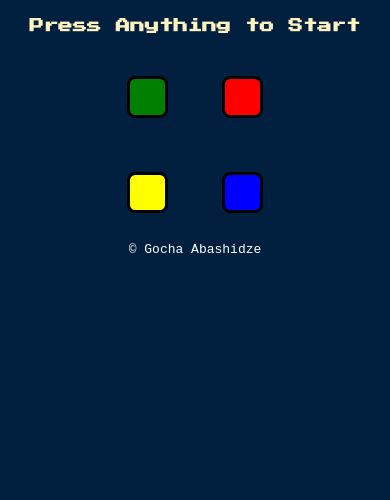
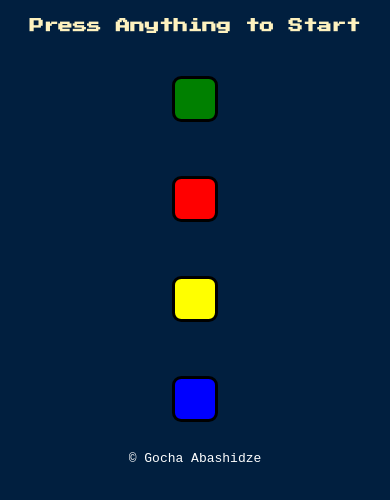
Before and after one commit to Cib-o/simon-game, a plain HTML site: page index.html in a window 390 px wide. Drawn offline with nearby package versions, Linux system fonts and the light colour scheme.

Commit message:
Update styles.css

```diff
--- a/styles.css
+++ b/styles.css
@@ -95,8 +95,8 @@ footer {
   }
 
   .btn {
-    height: 2.2rem;
-    width: 2.2rem;
+    height: 2.5rem;
+    width: 2.5rem;
     border-width: 3px;
   }
 }
```
